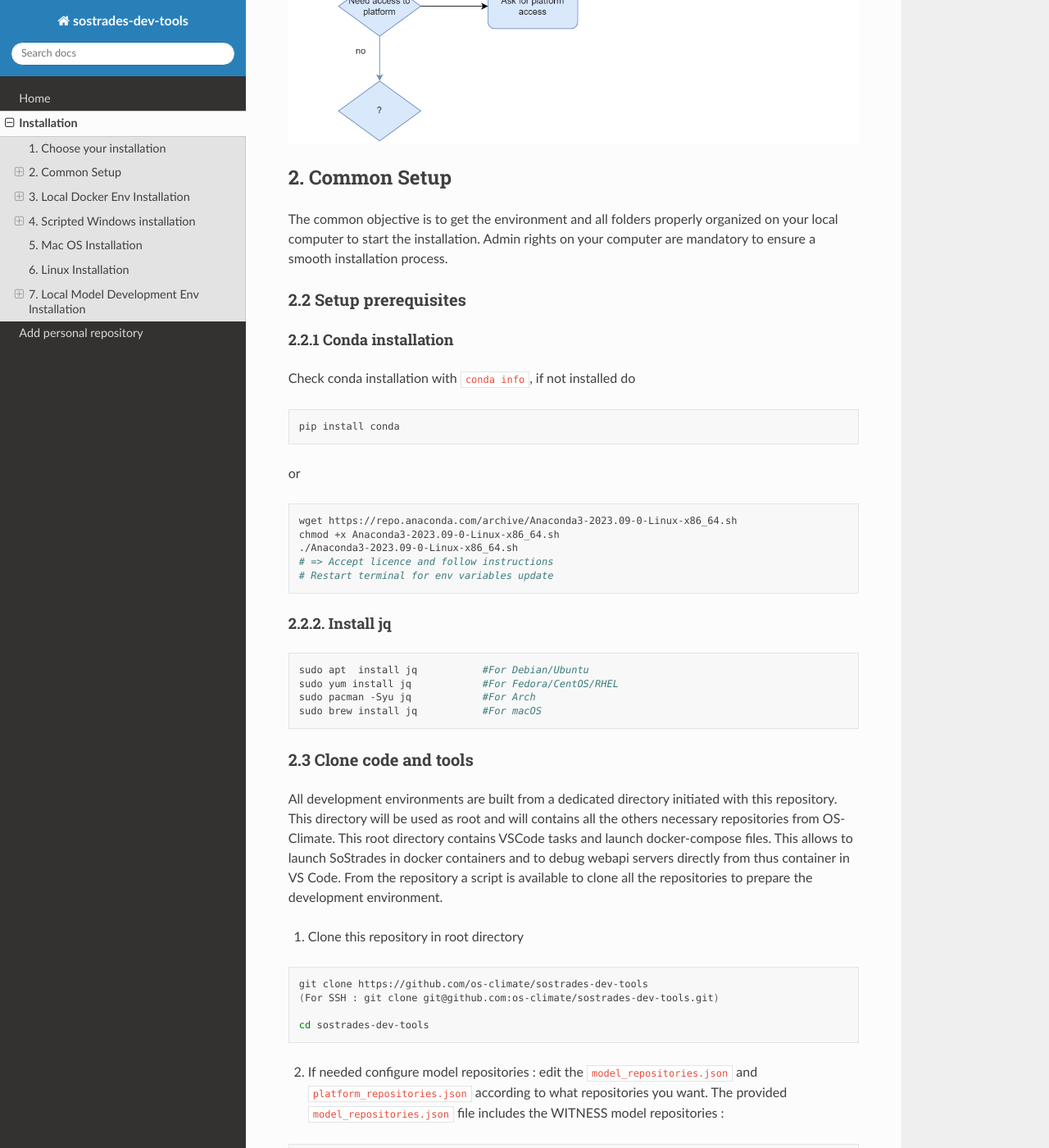
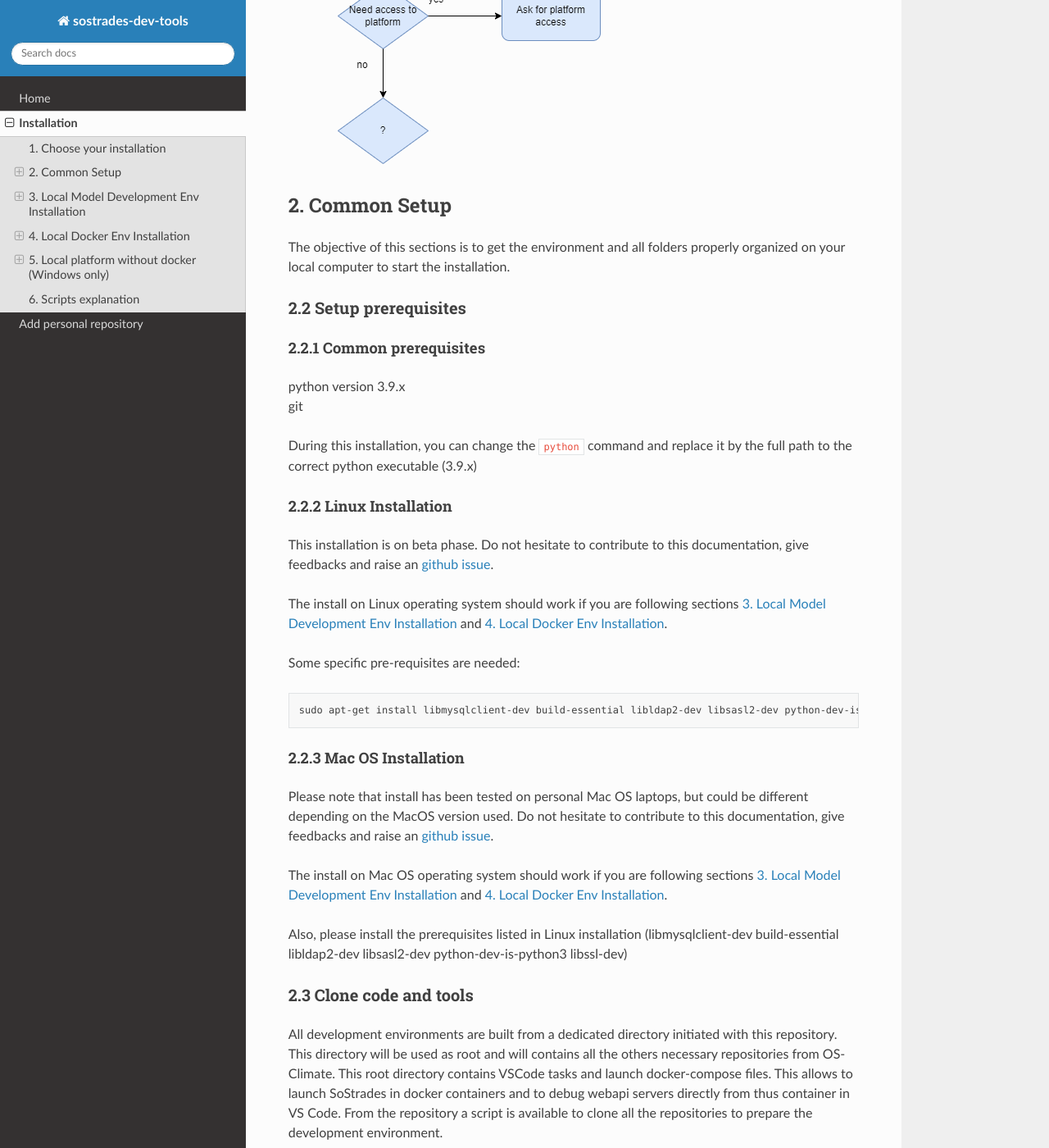
Before and after one commit to os-climate/sostrades-dev-tools, a Sphinx documentation site: the page built from docs/source/installation.md, in a window 1280 px wide and 1400 px high, scrolled down 999 px. Shown: the whole window at 82% size. Built offline with Sphinx 7.4.7 and the Read the Docs theme 2.0.0, drawn with Linux system fonts in a browser that asks for light colours; some of the changed text lies outside the part shown.

Commit message:
Updated installation page to remove conda dependency and simplify installation diagram

````diff
--- a/docs/source/installation.md
+++ b/docs/source/installation.md
@@ -17,34 +17,35 @@ Please consult the diagram below to determine which paragraph you should read.
 
 ## 2. Common Setup
 
-The common objective is to get the environment and all folders properly organized on your local computer to start the installation. Admin rights on your computer are mandatory to ensure a smooth installation process.
-
-
+The objective of this sections is to get the environment and all folders properly organized on your local computer to start the installation.
 
 ### 2.2 Setup prerequisites
 
-#### 2.2.1 Conda installation
-Check conda installation with `conda info`, if not installed do
+#### 2.2.1 Common prerequisites
+
+python version 3.9.x
+git
+
+During this installation, you can change the `python` command and replace it by the full path to the correct python executable (3.9.x)
+
+#### 2.2.2 Linux Installation
+
+This installation is on beta phase. Do not hesitate to contribute to this documentation, give feedbacks and raise an [ github issue](https://github.com/os-climate/sostrades-dev-tools/issues).
+
+The install on Linux operating system should work if you are following sections [3. Local Model Development Env Installation](#3-local-model-development-env-installation) and [4. Local Docker Env Installation](#4-local-docker-env-installation).
+
+Some specific pre-requisites are needed:
 ```bash
-pip install conda
-```
-or
-```bash
-wget https://repo.anaconda.com/archive/Anaconda3-2023.09-0-Linux-x86_64.sh
-chmod +x Anaconda3-2023.09-0-Linux-x86_64.sh
-./Anaconda3-2023.09-0-Linux-x86_64.sh
-# => Accept licence and follow instructions
-# Restart terminal for env variables update
+sudo apt-get install libmysqlclient-dev build-essential libldap2-dev libsasl2-dev python-dev-is-python3 libssl-dev
 ```
 
-#### 2.2.2. Install jq
-```bash
-sudo apt  install jq           #For Debian/Ubuntu
-sudo yum install jq            #For Fedora/CentOS/RHEL
-sudo pacman -Syu jq            #For Arch
-sudo brew install jq           #For macOS
-```
+#### 2.2.3 Mac OS Installation
 
+Please note that install has been tested on personal Mac OS laptops, but could be different depending on the MacOS version used. Do not hesitate to contribute to this documentation, give feedbacks and raise an [ github issue](https://github.com/os-climate/sostrades-dev-tools/issues).
+
+The install on Mac OS operating system should work if you are following sections [3. Local Model Development Env Installation](#3-local-model-development-env-installation) and [4. Local Docker Env Installation](#4-local-docker-env-installation).
+
+Also, please install the prerequisites listed in Linux installation (libmysqlclient-dev build-essential libldap2-dev libsasl2-dev python-dev-is-python3 libssl-dev)
 
 ### 2.3 Clone code and tools
 
@@ -71,7 +72,7 @@ cd sostrades-dev-tools
     }
 ]
 ```
-3. Launch the `PrepareDevEnv.sh`
+3. Launch the `PrepareDevEnv` script
 This script will prepare the local working directory as follow :
 
 ```
@@ -94,21 +95,67 @@ This script will prepare the local working directory as follow :
 ```
 
 ```bash
-./PrepareDevEnv.sh  (if necessary sudo chmod +x PrepareDevEnv.sh to allow execution rights)
+python scripts/PrepareDevEnv.py
 ```
 
-The script PrepareDevEnv.sh should not be used again, as it will not be able to override repositories.
-
-## 3. Local Docker Env Installation
-
-You are a developer and need a local working platform on a Windows machine
+## 3. Local Model Development Env Installation
+The objective is to have a working local dev environment based on a venv, with pre-configured VS-CODE workspace to be able to run code and debug. Other IDE may be used but should be configured properly.
 
 ### 3.1 Prerequisites
 
+Follow [common setup section](#2-common-setup)
+
+### 3.2 Prepare venv
+```bash
+python scripts/PrepareVenv.py
+```
+
+### 3.3 Visual Studio Code (VSCode)
+VSCode settings have been written in dedicated files during execution of `PrepareDevEnv` (in a previous step).
+
+In order to benefit from VSCode settings, type the following command in the `sostrades-dev-tools` directory, at the same level than the `./vscode` (hidden) folder (or `models/` and `platform/` visible directories) :
+```bash
+code . &
+```
+
+### 3.4 Use venv in VS code
+
+In VS Code, use keys windows + shift + p to open command panel, search for "Python: Select Interpreter"
+
+![](images/select_interpreter.png)
+
+Select "Python 3.9.x ("sostrades-venv")
+
+![](images/select_python.png)
+
+Now you can launch any SoSTrades code from VSCode.
+
+
+### 3.5 Run venv
+
+To run sostrades-venv with all requirements installed, run the following command from your `sostrade-dev-tools` folder:
+
+```
+sostrades-venv\Scripts\activate
+```
+
+To exit the venv just use this command
+
+```
+deactivate
+```
+
+## 4. Local Docker Env Installation
+
+You are a developer and need a local platform running on docker.
+
+### 4.1 Prerequisites
+
+Follow [common setup section](#2-common-setup)
 > The installation procedure is provided for Linux based environments.
-For Windows users, we recommend to use Ubuntu through Windows Subsystem for Linux (WSL) as described below.
+For Windows users, we recommend the use Ubuntu through Windows Subsystem for Linux (WSL) as described below.
 
-### 3.1.1 (Optional : Windows users only) WSL and/or Ubuntu installation
+#### 4.1.1 (Optional : Windows users only) WSL and/or Ubuntu installation
 
 1. Install WSL2 if using Windows
 ```bash
@@ -131,24 +178,21 @@ You may use directly Ubuntu 22.04 LTS or an equivalent, in this case you may hav
 ![](images/ubuntu_installed.png)
 
 
-
-### 3.1.2 (Optional : Windows users only) Docker installation
+#### 4.1.2 (Optional : Windows users only) Docker installation on WSL
 
 - Docker 24.0.4 installed and running with your account (on Ubuntu)
 - Docker compose 2.17.2 installed (on Ubuntu)
-
 
 1. Try running  "docker" and  "docker compose" to see if command is recognized
 ```bash
 docker version
 docker compose version
-
 docker ps
 ```
 
- If this commands are not working fix docker and docker-compose installation before continuing.
+If this commands are not working fix docker and docker-compose installation before continuing.
 
-#### 3.1.3 Docker installation tips
+#### 4.1.3 Docker installation tips
 Recipe for docker installation is [https://www.digitalocean.com/community/tutorials/how-to-install-and-use-docker-on-ubuntu-22-04](https://www.digitalocean.com/community/tutorials/how-to-install-and-use-docker-on-ubuntu-22-04)
 Recipe for docker-compose installation is [https://www.digitalocean.com/community/tutorials/how-to-install-and-use-docker-compose-on-ubuntu-22-04](https://www.digitalocean.com/community/tutorials/how-to-install-and-use-docker-compose-on-ubuntu-22-04)
 
@@ -166,20 +210,7 @@ sudo service docker stop
 sudo service docker start
 ```
 
-### 3.2 Visual Studio Code (VSCode) installation
-VSCode settings have been written in dedicated files during execution of `PrepareDevEnv.sh` (in a previous step).
-
-The following command can be run to install VSCode :
-```bash
-sudo snap install --classic code
-```
-
-In order to benefit from VSCode settings, type the following command in the `sostrades-dev-tools` directory, at the same level than the `./vscode` (hidden) folder (or `models/` and `platform/` visible directories) :
-```bash
-code . &
-```
-
-### 3.3 Prepare development environment with docker
+### 4.2 Prepare development environment with docker
 
 All the commands below need to be done from the root directory.
 
@@ -188,7 +219,7 @@ All the commands below need to be done from the root directory.
 docker compose build
 ```
 
-### 3.4 Start and play with your SoSTrades GUI
+### 4.3 Start and play with your SoSTrades GUI
 
 Here all commands needed to play with the image built are listed :
 
@@ -222,7 +253,7 @@ docker compose down
 ```bash
 docker compose -f docker-compose.debug.yml up
 ```
-If using VSCode you will find  4 debug profiles :
+If using VSCode you will find 4 debug profiles :
 
 - Remote attach main
 - Remote attach message
@@ -233,27 +264,25 @@ If using VSCode you will find  4 debug profiles :
 
 After having launched each debug profile your application should be available on 127.0.0.1:1080 and you will be able to debug it directly running in the container and from VSCode. All debug profiles must be started since flask api are waiting for debug connection to continue. Then without debug connections platform won't be responding.
 
-### 3.5 Useful links
+### 4.5 Useful links
 
 [https://code.visualstudio.com/docs/containers/docker-compose](https://code.visualstudio.com/docs/containers/docker-compose)
 
 [https://code.visualstudio.com/docs/containers/debug-common](https://code.visualstudio.com/docs/containers/debug-common)
 
+## 5. Local platform without docker (Windows only)
 
+It is possible to run SoSTrades on Windows without installing docker by running some scripts. It is recommended to follow step by step the installation below, because if you skip a script the next one may not work properly. Every script is stored in the folder `sostrades-dev-tools\scripts\`
 
-## 4. Scripted Windows installation
+### 5.1 Prerequisites
 
-It is possible to run SoSTrades on Windows without installing docker by running some scripts. It is recommended to follow step by step the installation below, because if you skip a script the next could not work. Every script is stored in the folder `sostrades-dev-tools\scripts\`
-
-### 4.1 Prerequisites
-
-The repository sostrades-dev-tools and all scripts need the following prerequisites :
-> - Python version 3.9 : https://www.python.org/downloads/release/python-3913/
-> - Git : https://git-scm.com/download/win
+The repository sostrades-dev-tools and all scripts need the following prerequisites:
+> - Follow [common setup section](#2-common-setup)
+> - Follow [local model development env installation section](#3-local-model-development-env-installation)
 > - Python module "mysql.connector" : `pip install mysql-connector-python`
 > - Mysql v5.7 : follow the part ## 2. Install MySQL
 
-### 4.2 Install MySQL
+#### 5.1.1 Install MySQL
 
 The SoSTrades Graphical User Interface needs a dedicated database with two tables "sostrades-data" and "sostrades-log".
 First download [mysql-installer-community](https://dev.mysql.com/get/archives/mysql-installer/mysql-installer-community-8.0.32.0.msi).
@@ -276,23 +305,11 @@ Once the MySQL Server is selected click on Next then execute on the next screen.
 
 Store wisely the password of root user. It will be asked later for the SoSTrades install.
 
-### 4.3 Run detailed install scripts
+### 5.2 Run install scripts
 
-Clone the repository sostrades-dev-tools to get the installation scripts.
-
-```
-git clone https://github.com/os-climate/sostrades-dev-tools.git
-```
-The following actions will be a long list of script executions to understand how the SoSTrades install is performed. If you do not care about these details go directly the end of this paragraph.
-
-
-If you want to start a detailed install, Checked that you have done the prerequisites above and launched the script `PrepareDeVEnv.py` to prepare your development environment.
-
-You can then run `PrepareVEnv.py` from `sostrades-dev-tools` folder to install venv named sostrades-venv:
-
-```
-python scripts\PrepareVenv.py
-```
+First follow sections:
+> - Follow [common setup section](#2-common-setup)
+> - Follow [local model development env installation section](#3-local-model-development-env-installation)
 
 Then run `Configuration.py` to create folder and files needed to run SoSTrades:
 
@@ -330,12 +347,7 @@ If you want to update Ontology execute the script `UpdateOntology.py`. This scri
 python scripts\UpdateOntology.py
 ```
 
-For direct full install, execute the script `FullInstall.py`
-```
-python scripts\FullInstall.py
-```
-
-### 4.4 Start SoSTrades platform
+### 5.3 Start SoSTrades platform
 
 Finally run the script `StartSOSTrades.py` to launch SoSTrades :
 
@@ -345,28 +357,16 @@ python scripts\StartSOSTrades.py
 
 When the last script is running you can go to [http://localhost:4200](http://localhost:4200) with your web browser and connect with your credentials just created before.
 
-### 4.5 Run venv
 
-To run sostrades-venv with all requirements installed, run the following command from your `sostrade-dev-tools` folder:
-
-```
-sostrades-venv\Scripts\activate
-```
-
-To exit the venv just use this command
-
-```
-deactivate
-```
-
-### 4.6 Pull repositories
+### 5.4 Pull repositories
 
 If you need to pull all your repositories (both platform and models) you can execute the script `PullRepositories.py` :
 
 ```
 python scripts\PullRepositories.py
 ```
-### 4.7 Scripts explanation
+
+## 6. Scripts explanation
 > - PrepareDevEnv.py : script to download all model repositories from model_repositories.json and platform repositories from platform_repositories.json with git clone command. Repositories are cloned in sostrades-dev-tool\models and sostrades-dev-tool\platform. The script also creates a `sostrades-dev-tools\.vscode\setting.json` file with extraPaths according to the repository cloned,
 
 > - PrepareVenv.py: script to install a venv in the folder `sostrades-dev-tools\sostrades-venv\` with the python 3.9 and install all requirements of SoSTrades,
@@ -392,54 +392,4 @@ python scripts\PullRepositories.py
 
 > - `StartSOSTrades.py` : script that run api server, ontology server, and webgui server with venv and node
 
-## 5. Mac OS Installation
-
-Please note that install has been tested on personal Mac OS laptops, but could be different depending on the MacOS version used. Do not hesitate to contribute to this documentation, give feedbacks and raise an [ github issue](https://github.com/os-climate/sostrades-dev-tools/issues).
-
-The install on Mac OS operating system should work if you are refering to the paragraph [3. Local Docker Env Installation](#3-local-docker-env-installation) as you were on WSL subsytem.
-3.1.1 (Optional : Windows users only) WSL and/or Ubuntu installation
-## 6. Linux Installation
-
-This installation is on beta phase. Do not hesitate to contribute to this documentation, give feedbacks and raise an [ github issue](https://github.com/os-climate/sostrades-dev-tools/issues).
-
-The install on Linux operating system should work if you are refering to the paragraph [3. Local Docker Env Installation](#3-local-docker-env-installation) as you were on WSL subsytem.
-
-## 7. Local Model Development Env Installation
-The objective is to have a working local dev environment based on a conda venv, with pre-configured VS-CODE workspace to be able to run code and debug. Other IDE may be used but should be configured properly.
-
-### 7.1 Prerequisites
-
-Follow common setup [section](#2-common-setup) :
-
-- WSL2 + Ubuntu 22.04 LTS or directly an Ubuntu equivalent,
-- Conda installed.
-
-### 7.2 Prepare Conda environment
-```bash
-./PrepareCondaEnv.sh  (if necessary sudo chmod +x PrepareCondaEnv.sh to allow execution rights)
-```
-
-### 7.3 Visual Studio Code (VSCode) installation
-VSCode settings have been written in dedicated files during execution of `PrepareDevEnv.sh` (in a previous step).
-
-The following command can be run to install VSCode :
-```bash
-sudo snap install --classic code
-```
-
-In order to benefit from VSCode settings, type the following command in the `sostrades-dev-tools` directory, at the same level than the `./vscode` (hidden) folder (or `models/` and `platform/` visible directories) :
-```bash
-code . &
-```
-
-### 7.4 Use conda env in VS code
-
-Use keys windows + shift + p to open command panel, search for "Python: Select Interpreter"
-
-![](images/select_interpreter.png)
-
-Select "Python 3.9.x ("SOSTradesEnv")
-
-![](images/select_python.png)
-
-Now you can launch any SoSTrades code from VSCode.
+> - `FullInstall.py` : script for a direct full install. Execute like `python scripts\FullInstall.py`
````
Also changed, not shown: other parts of docs/source/installation.md (+3 -3 lines), docs/source/add-repository.md (+3 -10 lines), docs/source/images/choose_your_env.png, 4 other files.
